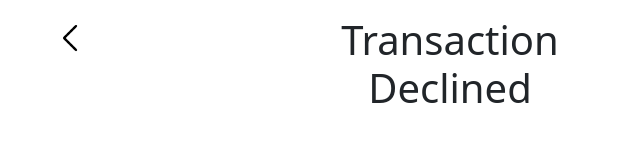
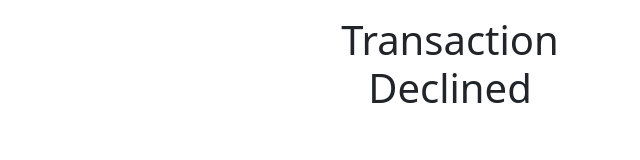
Before and after one commit to Estebanvg120/Frontend-Test, a React (Vite) app: page /checkout in a window 1280 px wide. Shown: the top 160 px of the page, without its empty margins (190-830 px from the left). Built offline with nearby package versions, Linux system fonts and the light colour scheme.

Commit message:
Removed button back from final status component

```diff
--- a/src/views/final-status/FInalStatus.tsx
+++ b/src/views/final-status/FInalStatus.tsx
@@ -2,7 +2,6 @@ import { useNavigate } from 'react-router-dom';
 import Button from '../../components/Button';
 import { LabelInfo, Title } from '../../components';
 import { Strings } from '../../assets/strings/Strings';
-import ButtonBack from '../../layout/components/ButtonBack';
 import { useSelector } from 'react-redux';
 import { selectFinalData } from '../../store/slices/FinalDataSlice';
 
@@ -14,7 +13,6 @@ function FinalStatus() {
 
       <div className='row'>
         <div className='col-4'>
-          <ButtonBack></ButtonBack>
         </div>
         <div className='col-4 p-3'>
           <Title text={finalData.state === Strings.success ? Strings.trx_success : Strings.trx_declined}></Title>
```
